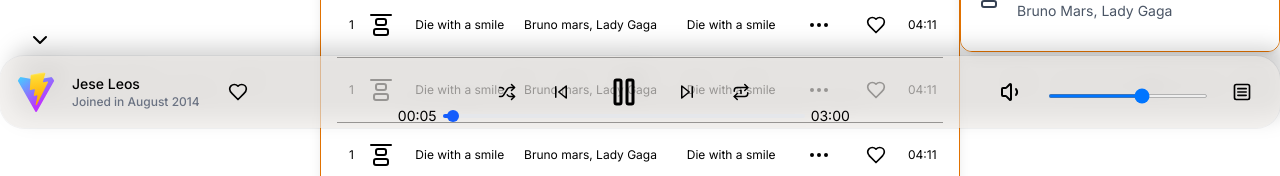
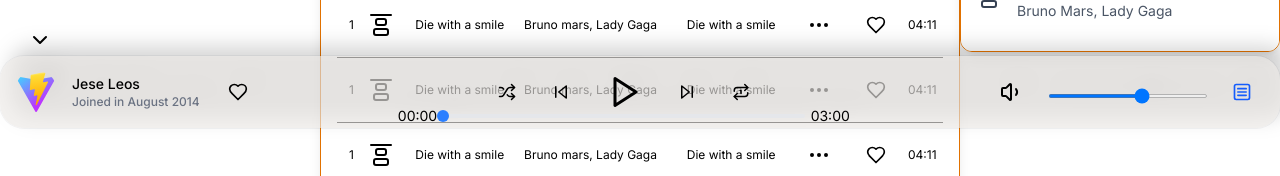
Before and after one commit to MDimidov/ViteMp3, a React (Vite) app: page / in a window 1280 px wide. Shown: the part 672-848 px from the top of the page. Built offline with nearby package versions, Linux system fonts and the light colour scheme.

Commit message:
Update FooterMusic & Playlist

```diff
--- a/src/App.jsx
+++ b/src/App.jsx
@@ -7,11 +7,13 @@
 import Register from "./components/Register/Register";
 import Error404 from "./components/Errors/error404";
 import { Playlist } from "./components/Songs/Playlist/Playlist";
+import { PlaylistContext, PlaylistContextProvider } from "./contexts/PlaylistContext";
 
 
 
 export default function App() {
   return (
+    <PlaylistContextProvider value={false}>
       <div className="min-w-[850px]">
         <Header />
         {/* <Login /> */}
@@ -22,5 +24,6 @@
         <Hero />
         <FooterMusic />
       </div>
+    </PlaylistContextProvider>
   );
 }
--- a/src/components/Footer/FooterMusic.jsx
+++ b/src/components/Footer/FooterMusic.jsx
@@ -1,15 +1,34 @@
-import { ArrowBigDown, ArrowDown, ArrowDown01Icon, ChevronDownIcon, ChevronUpIcon, CircleIcon, FacebookIcon, HeartIcon, InstagramIcon, PauseIcon, PlayIcon, Repeat1Icon, RepeatIcon, ShuffleIcon, SkipBackIcon, SkipForwardIcon, SquareMenuIcon, Volume1Icon, Volume2Icon, VolumeIcon, VolumeXIcon, YoutubeIcon } from 'lucide-react';
-import testImg from '../../assets/vite.svg';
-import { btnClass } from '../../utils/utils';
-import { useEffect, useRef, useState } from 'react';
-
+import {
+    ChevronDownIcon,
+    ChevronUpIcon,
+    CircleIcon,
+    HeartIcon,
+    PauseIcon,
+    PlayIcon,
+    Repeat1Icon,
+    ShuffleIcon,
+    SkipBackIcon,
+    SkipForwardIcon,
+    SquareMenuIcon,
+    Volume1Icon,
+    Volume2Icon,
+    VolumeIcon,
+    VolumeXIcon,
+  } from "lucide-react";
+  import testImg from "../../assets/vite.svg";
+  import { btnClass } from "../../utils/utils";
+  import { useEffect, useRef, useState } from "react";
+  import { usePlaylistContext } from "../../contexts/PlaylistContext";
 
   export default function FooterMusic() {
-    // State за текущото време на песента
+    const { isPlaylistOn, setIsPlaylistOnHandler } = usePlaylistContext();
+
+    // State за текущото време на песента, ще се обновява от аудио елемента
     const [currentTime, setCurrentTime] = useState(0);
 
     // State за силата на звука (0 до 1)
     const [volume, setVolume] = useState(0.6);
+    const [lastVolume, setLastVolume] = useState(volume);
 
     // State за collapse/expand на FooterMusic
     const [isCollapsed, setIsCollapsed] = useState(false);
@@ -17,20 +36,44 @@
     // State за drag на progress knob
     const [isDragging, setIsDragging] = useState(false);
 
+    // State за пускане/спиране на песента
+    const [isPlaying, setIsPlaying] = useState(false);
+
     // Задаваме фиксирана продължителност (напр. 180 секунди => 3 минути)
+    // (Може да използвате audioRef.current.duration, ако аудиото е заредено)
     const duration = 180;
 
     // Реф за progress бара, за да засечем клик и drag върху него
     const progressBarRef = useRef(null);
 
-    // Симулираме времето на песента – тук с интервал, който обновява currentTime на всяка секунда
+    // Реф за аудио елемента – задайте правилния път към аудио файла
+    const audioRef = useRef(new Audio("path/to/audio.mp3"));
+
+    // Обновяване на currentTime чрез аудио събитие (timeupdate)
     useEffect(() => {
-        if (isDragging) return; // ако в момента влачим топчето, не обновявай времето
-        const interval = setInterval(() => {
-            setCurrentTime((prev) => (prev >= duration ? 0 : prev + 1));
-        }, 1000);
-        return () => clearInterval(interval);
-    }, [duration, isDragging]);
+      const audio = audioRef.current;
+      const handleTimeUpdate = () => {
+        setCurrentTime(audio.currentTime);
+      };
+      audio.addEventListener("timeupdate", handleTimeUpdate);
+      return () => {
+        audio.removeEventListener("timeupdate", handleTimeUpdate);
+      };
+    }, []);
+
+    // Управление на пускането/спирането на аудио при промяна на isPlaying
+    useEffect(() => {
+      if (isPlaying) {
+        audioRef.current.play();
+      } else {
+        audioRef.current.pause();
+      }
+    }, [isPlaying]);
+
+    // Обновяване на силата на звука
+    useEffect(() => {
+      audioRef.current.volume = volume;
+    }, [volume]);
 
     // Функция за форматиране на времето във формат mm:ss
     const formatTime = (time) => {
@@ -47,6 +90,7 @@
       const rect = progressBarRef.current.getBoundingClientRect();
       const clickX = e.clientX - rect.left;
       const newTime = (clickX / rect.width) * duration;
+      audioRef.current.currentTime = newTime;
       setCurrentTime(newTime);
     };
 
@@ -63,6 +107,7 @@
           Math.max(((clientX - rect.left) / rect.width) * duration, 0),
           duration
         );
+        audioRef.current.currentTime = newTime;
         setCurrentTime(newTime);
       };
 
@@ -79,6 +124,20 @@
       document.addEventListener("touchmove", handleDrag);
       document.addEventListener("touchend", handleDragEnd);
     };
+
+    // Функция за пускане/спиране на песента
+    const handlePlayPause = () => {
+      setIsPlaying((prev) => !prev);
+    };
+
+    function toggleVolumeHandler() {
+      if (volume !== 0) {
+        setLastVolume(volume);
+        setVolume(0);
+      } else {
+        setVolume(lastVolume);
+      }
+    }
 
     return (
       <>
@@ -104,17 +163,22 @@
             </button>
 
             <button
+              onClick={handlePlayPause}
               className={`fixed bottom-4 right-4 z-10 ${btnClass} hover:scale-110 transition-transform duration-200`}
             >
+              {isPlaying ? (
+                <PauseIcon width="36" height="36" />
+              ) : (
                 <PlayIcon width="36" height="36" />
-                        {/* <PauseIcon width="36" height="36" /> */}
+              )}
             </button>
           </>
         )}
 
         {/* FooterMusic – плавно се скрива/показва с transform */}
         <footer
-                className={`fixed bottom-0 w-full h-[72px] rounded-3xl bg-(--bg-light-footer) dark:bg-(--bg-dark-footer) dark:text-white flex items-center justify-between px-2 sm:px-4 md:px-6 ring drop-shadow-3xl-footer ring-gray-900/5 transform transition-transform duration-300 ${isCollapsed ? "translate-y-full" : "translate-y-0"
+          className={`fixed bottom-0 w-full h-[72px] rounded-3xl bg-(--bg-light-footer) dark:bg-(--bg-dark-footer) dark:text-white flex items-center justify-between px-2 sm:px-4 md:px-6 ring drop-shadow-3xl-footer ring-gray-900/5 transform transition-transform duration-300 ${
+            isCollapsed ? "translate-y-full" : "translate-y-0"
           }`}
         >
           <div className="flex items-center gap-4 min-w-[120px]">
@@ -136,28 +200,43 @@
 
           <div className="flex flex-col items-center relative w-[40%] sm:w-[50%] md:w-[60%] max-w-[500px]">
             <div className="w-full flex justify-center space-x-2 sm:space-x-3">
-                        <button className={`${btnClass} text-xs sm:text-sm hover:scale-105 transition-transform duration-200`}>
+              <button
+                className={`${btnClass} text-xs sm:text-sm hover:scale-105 transition-transform duration-200`}
+              >
                 <ShuffleIcon width={18} height={18} />
               </button>
-                        <button className={`${btnClass} text-xs sm:text-sm hover:scale-105 transition-transform duration-200`}>
+              <button
+                className={`${btnClass} text-xs sm:text-sm hover:scale-105 transition-transform duration-200`}
+              >
                 <SkipBackIcon width={18} height={18} />
               </button>
-                        <button className={`${btnClass} text-lg sm:text-xl hover:scale-110 transition-transform duration-200`}>
+              <button
+                onClick={handlePlayPause}
+                className={`${btnClass} text-lg sm:text-xl hover:scale-110 transition-transform duration-200`}
+              >
+                {isPlaying ? (
                   <PauseIcon width="36" height="36" />
-                            {/* <PlayIcon width="36" height="36" /> */}
+                ) : (
+                  <PlayIcon width="36" height="36" />
+                )}
               </button>
-                        <button className={`${btnClass} text-xs sm:text-sm hover:scale-105 transition-transform duration-200`}>
+              <button
+                className={`${btnClass} text-xs sm:text-sm hover:scale-105 transition-transform duration-200`}
+              >
                 <SkipForwardIcon width={18} height={18} />
               </button>
-                        <button className={`${btnClass} text-xs sm:text-sm hover:scale-105 transition-transform duration-200`}>
-                            {/* <RepeatIcon width={18} height={18} /> */}
+              <button
+                className={`${btnClass} text-xs sm:text-sm hover:scale-105 transition-transform duration-200`}
+              >
                 <Repeat1Icon width={18} height={18} />
               </button>
             </div>
 
             <div className="absolute -bottom-3 left-0 right-0 px-2 sm:px-6">
               <div className="flex items-center justify-between w-full">
-                            <span className="text-xs sm:text-sm mr-1.5">{formatTime(currentTime)}</span>
+                <span className="text-xs sm:text-sm mr-1.5">
+                  {formatTime(currentTime)}
+                </span>
                 <div
                   ref={progressBarRef}
                   onClick={handleProgressClick}
@@ -169,25 +248,31 @@
                   />
                   {/* Топче за drag (knob) */}
                   <div
-                                    className="absolute -top-1 w-3 h-3 bg-blue-600 rounded-full cursor-pointer"
+                    className="absolute -top-1 w-3 h-3 bg-blue-500 rounded-full cursor-pointer"
                     style={{
                       left: `${(currentTime / duration) * 100}%`,
-                                        transform: "translateX(-50%)"
+                      transform: "translateX(-50%)",
                     }}
                     onMouseDown={handleDragStart}
                     onTouchStart={handleDragStart}
                   />
                 </div>
-                            <span className="text-xs sm:text-sm ml-1.5">{formatTime(duration)}</span>
+                <span className="text-xs sm:text-sm ml-1.5">
+                  {formatTime(duration)}
+                </span>
               </div>
             </div>
           </div>
 
           <div className="flex items-center justify-end space-x-2 sm:space-x-3 min-w-[120px]">
-                    <button className={btnClass}>
+            <button className={btnClass} onClick={toggleVolumeHandler}>
               {volume === 0 && <VolumeXIcon className="w-6 h-6" />}
-                        {volume > 0 && volume < 1 / 3 && <VolumeIcon className="w-6 h-6" />}
-                        {volume >= 1 / 3 && volume < 2 / 3 && <Volume1Icon className="w-6 h-6" />}
+              {volume > 0 && volume < 1 / 3 && (
+                <VolumeIcon className="w-6 h-6" />
+              )}
+              {volume >= 1 / 3 && volume < 2 / 3 && (
+                <Volume1Icon className="w-6 h-6" />
+              )}
               {volume >= 2 / 3 && <Volume2Icon className="w-6 h-6" />}
             </button>
 
@@ -204,8 +289,14 @@
               />
             </div>
 
-                    <button className={`${btnClass} hover:scale-105 transition-transform duration-200`}>
-                        <SquareMenuIcon className="w-5 h-5" />
+            <button
+              onClick={setIsPlaylistOnHandler}
+              className={`${btnClass} hover:scale-105 transition-transform duration-200`}
+            >
+              <SquareMenuIcon
+                color={isPlaylistOn ? "#155dfc" : "currentColor"}
+                className="w-5 h-5"
+              />
             </button>
           </div>
         </footer>
--- a/src/components/Songs/Playlist/Playlist.jsx
+++ b/src/components/Songs/Playlist/Playlist.jsx
@@ -1,12 +1,13 @@
-import { useState } from "react";
 import PlaylistItem from "./PlaylistItem";
+import { usePlaylistContext } from "../../../contexts/PlaylistContext";
 
 export function Playlist() {
-  const [isHovered, setIsHovered] = useState(false);
+  const { isPlaylistOn } = usePlaylistContext();
+
   return (
     // <div className="absolute right-0 max-top-16 bottom-19 w-1/4 bg-white dark:bg-(--bg-dark-footer) rounded-xl shadow-lg border border-amber-600">
     <div
-      className={`fixed right-0 bottom-19 w-1/4 bg-white dark:bg-[var(--bg-dark-footer)] rounded-xl shadow-lg border border-amber-600 max-h-[calc(100vh-9rem)] overflow-x-hidden overflow-y-auto scrollable-container`}
+      className={`fixed right-0 bottom-19 w-1/4 bg-white dark:bg-[var(--bg-dark-footer)] rounded-xl shadow-lg border border-amber-600 max-h-[calc(100vh-9rem)] overflow-x-hidden overflow-y-auto scrollable-container  transform transition-transform duration-300 ${isPlaylistOn ? "translate-y-0" : "translate-y-full"}`}
     >
       <PlaylistItem />
       <PlaylistItem />
--- /dev/null
+++ b/src/contexts/PlaylistContext.jsx
@@ -0,0 +1,35 @@
+import { createContext, useContext, useState } from "react";
+
+export const PlaylistContext = createContext();
+
+export function PlaylistContextProvider({ children }) {
+    const [isPlaylistOn, setIsPlaylistOn] = useState(() => {
+        const stored = localStorage.getItem("playlist");
+
+        return stored !== null ? JSON.parse(stored) : true;
+    });
+
+    function setIsPlaylistOnHandler() {
+        setIsPlaylistOn((prev) => {
+            const newValue = !prev;
+            localStorage.setItem("playlist", newValue);
+            return newValue;
+        });
+    }
+
+    const context = {
+        isPlaylistOn,
+        setIsPlaylistOnHandler,
+    };
+
+    return (
+        <PlaylistContext.Provider value={context}>
+            {children}
+        </PlaylistContext.Provider>
+    );
+}
+
+export function usePlaylistContext() {
+    const context = useContext(PlaylistContext);
+    return context;
+}
```
Lines whose indentation alone changed are shown as unchanged.
